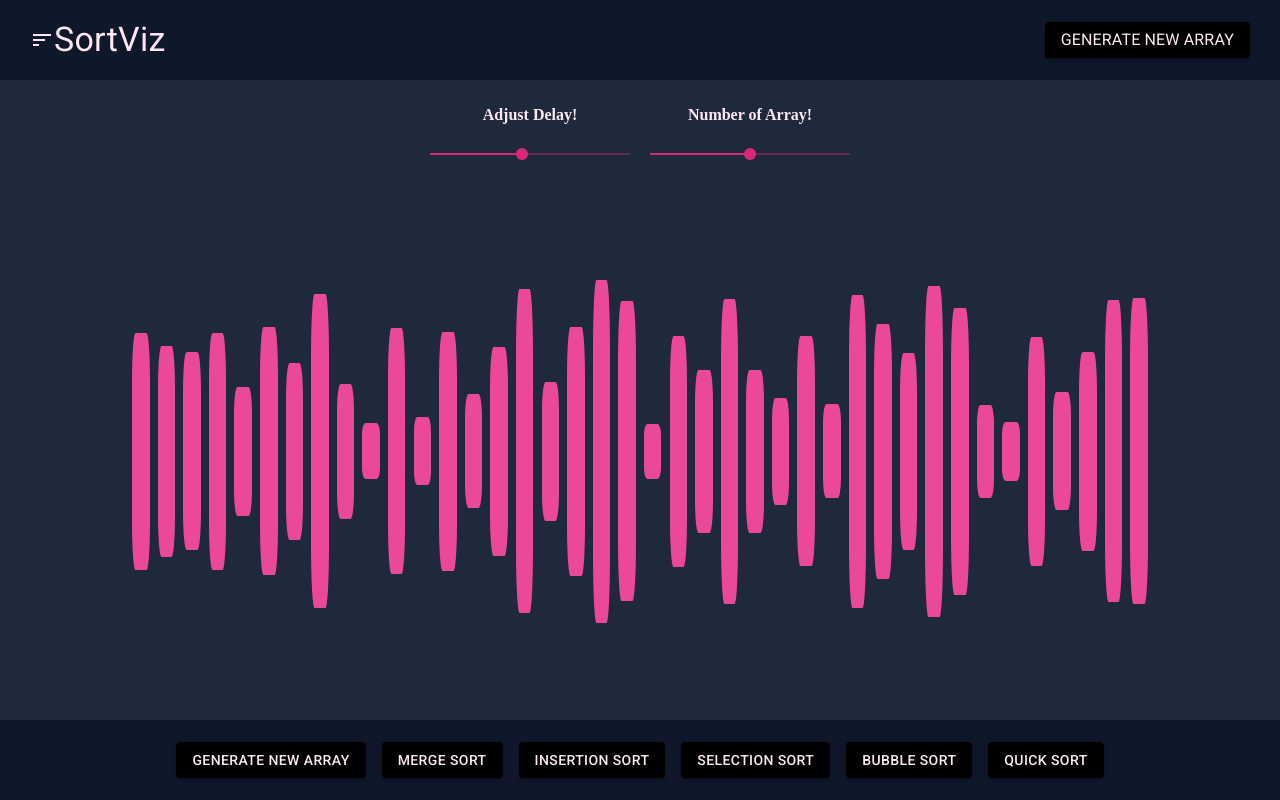
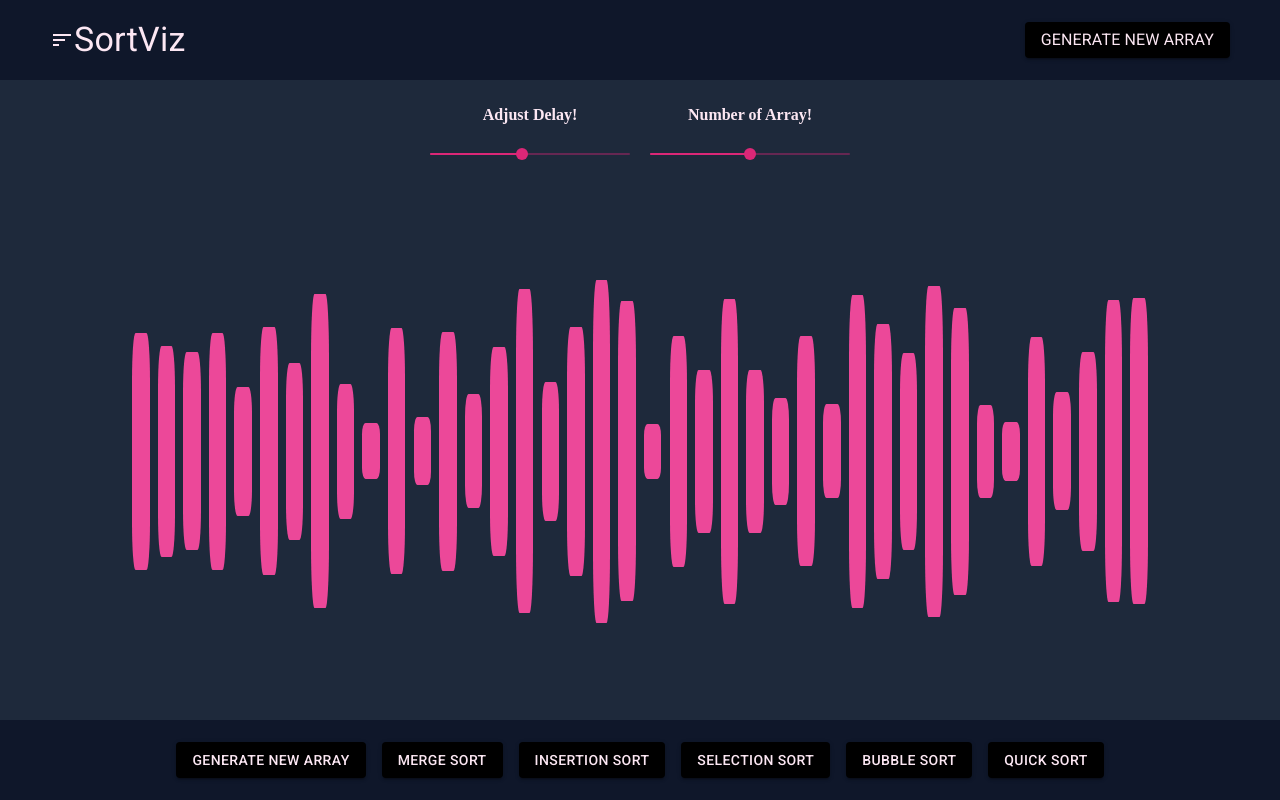
Before and after one commit to johnsuharjono/sorting-visualizer-react, a React (Create React App) app: page / in a window 1280 px wide. Built offline with nearby package versions, Linux system fonts and the light colour scheme.

Commit message:
fix navbar css

```diff
--- a/src/SortingVisualizer/Navbar.css
+++ b/src/SortingVisualizer/Navbar.css
@@ -2,7 +2,7 @@
 	display: flex;
 	flex-direction: row;
 	align-items: center;
-	padding: 30px 30px;
+	padding: 30px 50px;
 	background-color: rgb(15 23 42);
 	height: 10vh;
 	width: 100vw;
```
